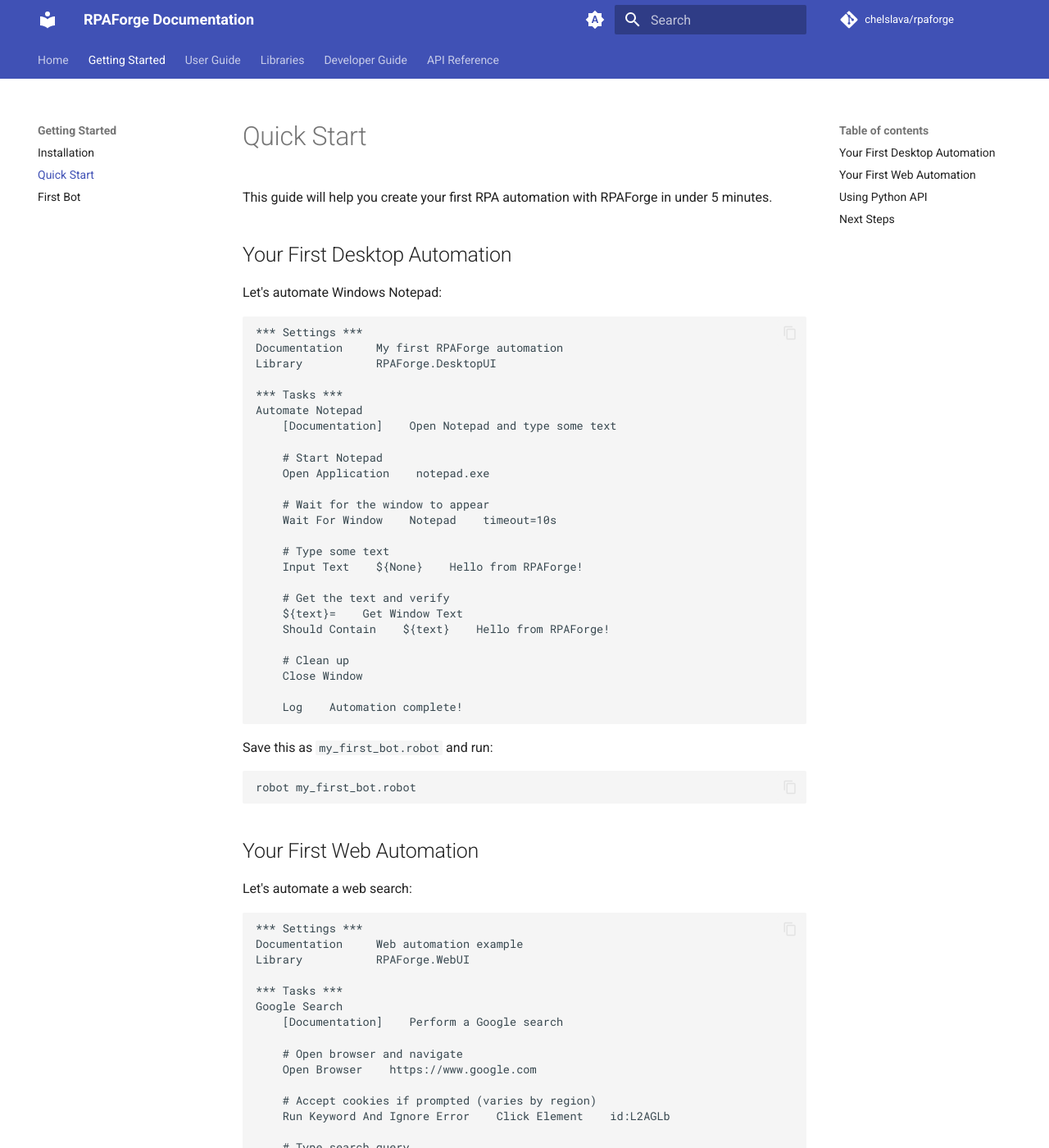
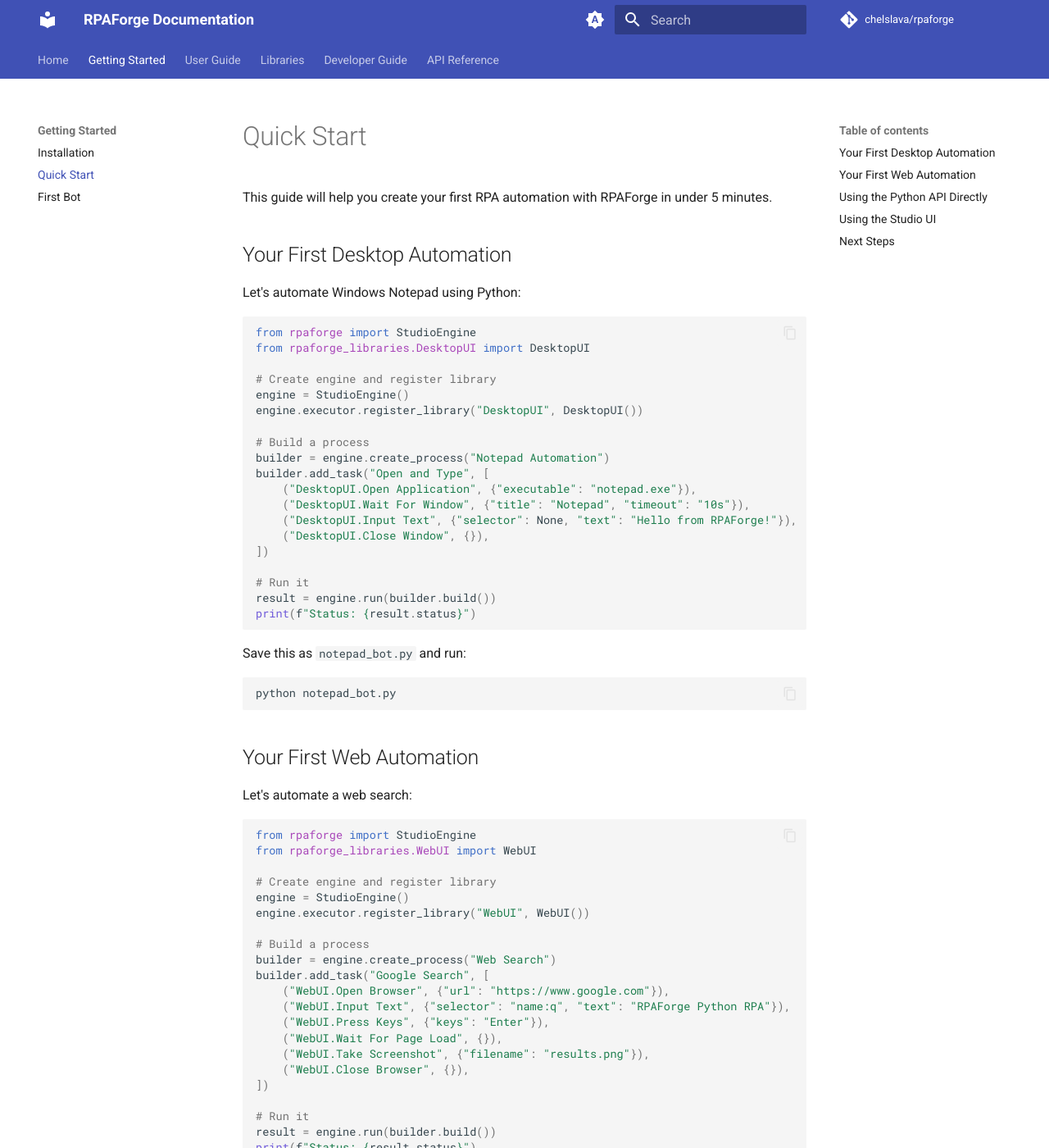
Before and after one commit to chelslava/rpaforge, an MkDocs documentation site: the page built from docs/getting-started/quick-start.md, in a window 1280 px wide and 1400 px high. Shown: the whole window at 82% size. Built offline with MkDocs 1.6.1 and Material for MkDocs 9.7.7, drawn with Linux system fonts in a browser that asks for light colours; comment, search, counter and statistics services are not loaded; the version menu is left out; some of the changed text lies outside the part shown.

Commit message:
docs: update getting started guides
Ultraworked with [Sisyphus](https://github.com/code-yeongyu/oh-my-openagent)

Co-authored-by: Sisyphus <clio-agent@sisyphuslabs.ai>

````diff
--- a/docs/getting-started/quick-start.md
+++ b/docs/getting-started/quick-start.md
@@ -4,101 +4,105 @@
 
 ## Your First Desktop Automation
 
-Let's automate Windows Notepad:
+Let's automate Windows Notepad using Python:
 
-```robot
-*** Settings ***
-Documentation     My first RPAForge automation
-Library           RPAForge.DesktopUI
+```python
+from rpaforge import StudioEngine
+from rpaforge_libraries.DesktopUI import DesktopUI
 
-*** Tasks ***
-Automate Notepad
-    [Documentation]    Open Notepad and type some text
+# Create engine and register library
+engine = StudioEngine()
+engine.executor.register_library("DesktopUI", DesktopUI())
 
-    # Start Notepad
-    Open Application    notepad.exe
+# Build a process
+builder = engine.create_process("Notepad Automation")
+builder.add_task("Open and Type", [
+    ("DesktopUI.Open Application", {"executable": "notepad.exe"}),
+    ("DesktopUI.Wait For Window", {"title": "Notepad", "timeout": "10s"}),
+    ("DesktopUI.Input Text", {"selector": None, "text": "Hello from RPAForge!"}),
+    ("DesktopUI.Close Window", {}),
+])
 
-    # Wait for the window to appear
-    Wait For Window    Notepad    timeout=10s
-
-    # Type some text
-    Input Text    ${None}    Hello from RPAForge!
-
-    # Get the text and verify
-    ${text}=    Get Window Text
-    Should Contain    ${text}    Hello from RPAForge!
-
-    # Clean up
-    Close Window
-
-    Log    Automation complete!
+# Run it
+result = engine.run(builder.build())
+print(f"Status: {result.status}")
 ```
 
-Save this as `my_first_bot.robot` and run:
+Save this as `notepad_bot.py` and run:
 
 ```bash
-robot my_first_bot.robot
+python notepad_bot.py
 ```
 
 ## Your First Web Automation
 
 Let's automate a web search:
 
-```robot
-*** Settings ***
-Documentation     Web automation example
-Library           RPAForge.WebUI
-
-*** Tasks ***
-Google Search
-    [Documentation]    Perform a Google search
-
-    # Open browser and navigate
-    Open Browser    https://www.google.com
-
-    # Accept cookies if prompted (varies by region)
-    Run Keyword And Ignore Error    Click Element    id:L2AGLb
-
-    # Type search query
-    Input Text    name:q    RPAForge Robot Framework
-
-    # Press Enter to search
-    Press Keys    Enter
-
-    # Wait for results
-    Wait For Page Load
-
-    # Get page title
-    ${title}=    Get Page Title
-    Log    Page title: ${title}
-
-    # Take screenshot
-    Take Screenshot    google_results.png
-
-    # Close browser
-    Close Browser
-```
-
-## Using Python API
-
-You can also use RPAForge directly from Python:
-
 ```python
 from rpaforge import StudioEngine
+from rpaforge_libraries.WebUI import WebUI
 
-# Create engine
+# Create engine and register library
 engine = StudioEngine()
+engine.executor.register_library("WebUI", WebUI())
 
-# Build a process programmatically
-builder = engine.create_process("My Process")
-builder.add_task("Simple Task", [
-    ("Log", ["Hello from Python API"]),
+# Build a process
+builder = engine.create_process("Web Search")
+builder.add_task("Google Search", [
+    ("WebUI.Open Browser", {"url": "https://www.google.com"}),
+    ("WebUI.Input Text", {"selector": "name:q", "text": "RPAForge Python RPA"}),
+    ("WebUI.Press Keys", {"keys": "Enter"}),
+    ("WebUI.Wait For Page Load", {}),
+    ("WebUI.Take Screenshot", {"filename": "results.png"}),
+    ("WebUI.Close Browser", {}),
 ])
 
 # Run it
 result = engine.run(builder.build())
-print(f"Status: {result.suite.status}")
+print(f"Status: {result.status}")
 ```
+
+## Using the Python API Directly
+
+You can also execute activities directly:
+
+```python
+from rpaforge import StudioEngine
+from rpaforge_libraries.DesktopUI import DesktopUI
+
+engine = StudioEngine()
+desktop = DesktopUI()
+engine.executor.register_library("DesktopUI", desktop)
+
+# Open application directly
+process_id = desktop.open_application("notepad.exe")
+print(f"Started process: {process_id}")
+
+# Wait for window
+desktop.wait_for_window("Notepad", timeout="10s")
+
+# Type text
+desktop.input_text(None, "Hello World!")
+
+# Close
+desktop.close_window()
+```
+
+## Using the Studio UI
+
+The visual designer provides a drag-and-drop interface:
+
+```bash
+cd packages/studio
+npm install
+npm run dev
+```
+
+Then:
+1. Drag activities from the palette to the canvas
+2. Connect them to create a workflow
+3. Configure parameters in the property panel
+4. Click Run to execute
 
 ## Next Steps
 
````
Also changed, not shown: docs/getting-started/installation.md (+7 -7 lines).
